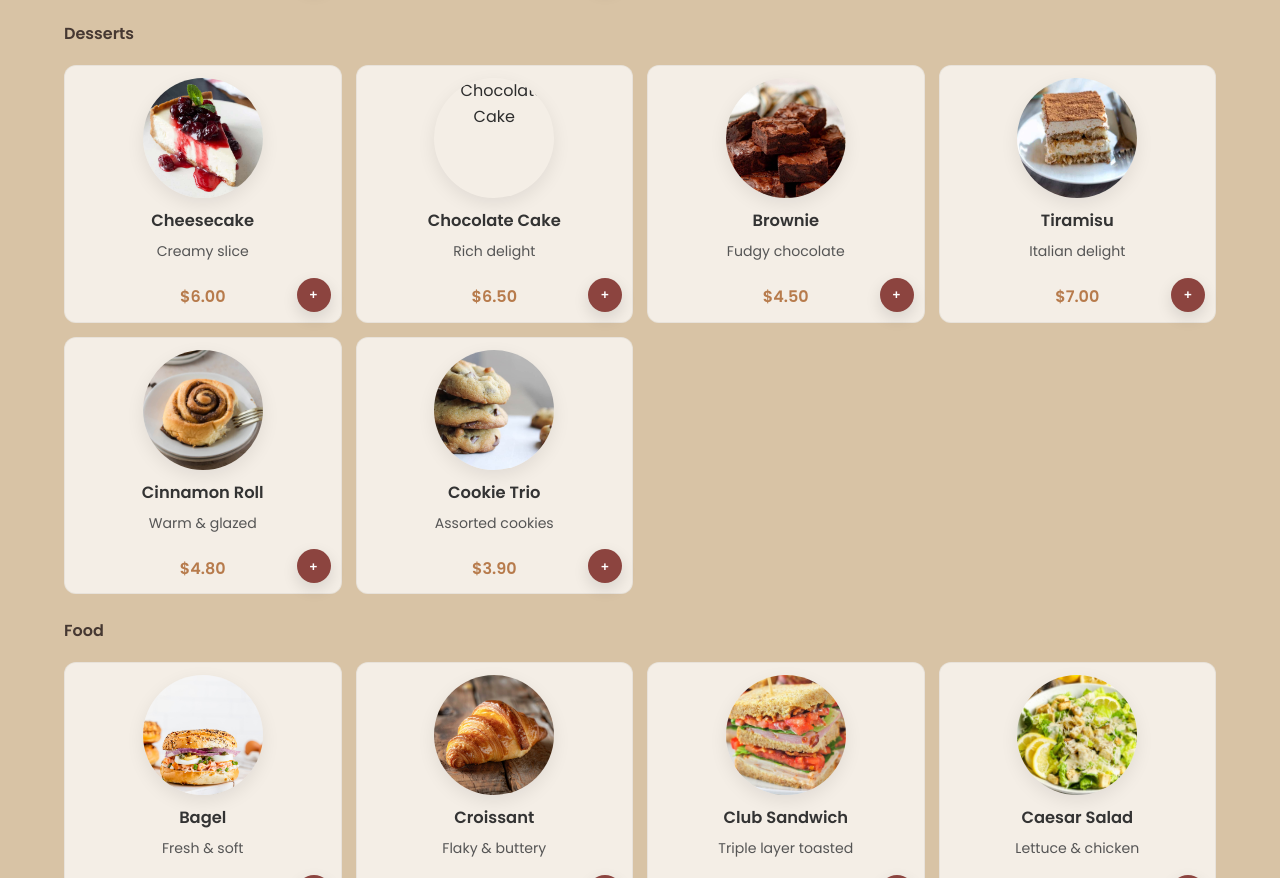
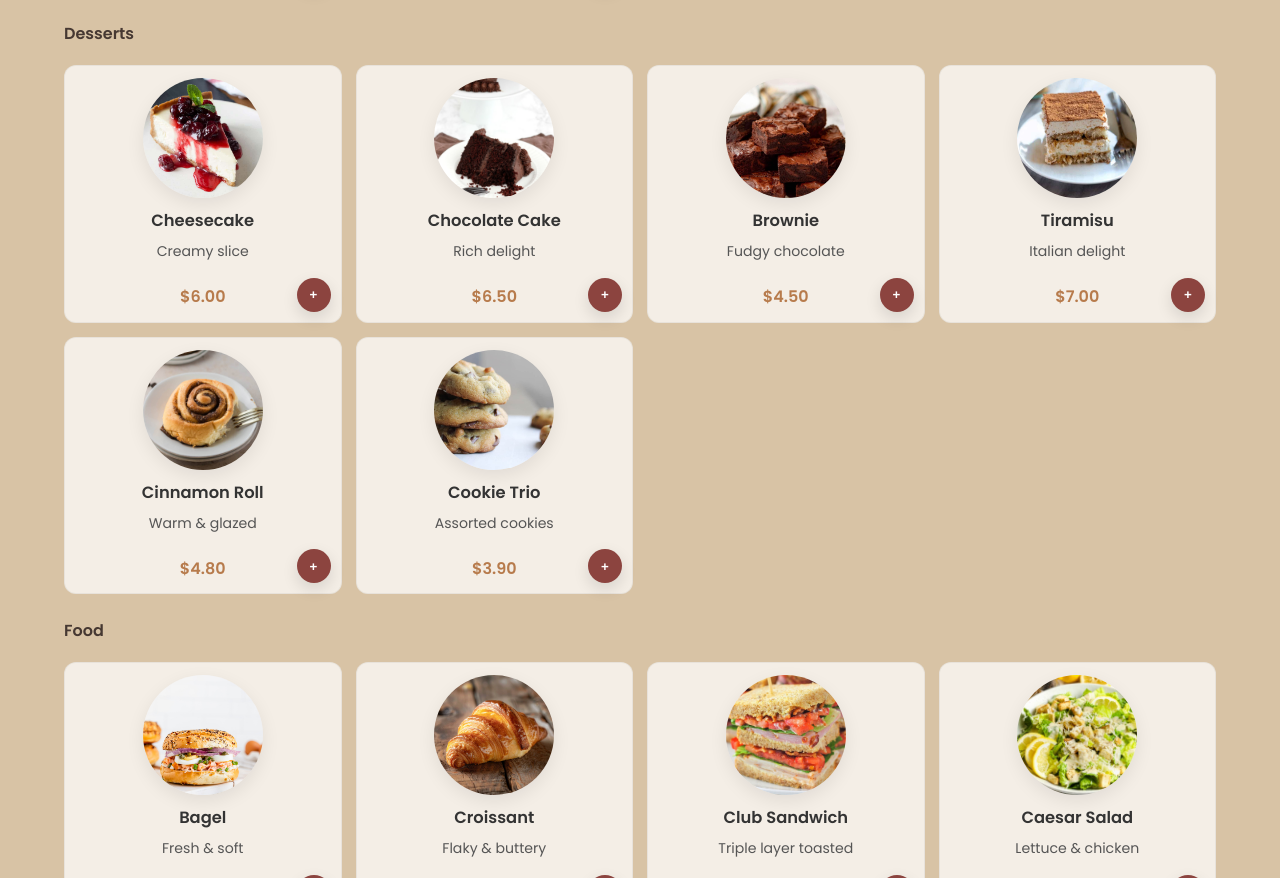
Before and after one commit to abdelrhmanbahrawy/rootandroast12, a plain HTML site: page index.html in a window 1280 px wide. Shown: the part 2675-3553 px from the top of the page. Drawn offline with nearby package versions, Linux system fonts and the light colour scheme.

Commit message:
Update index.html

```diff
--- a/index.html
+++ b/index.html
@@ -332,8 +332,8 @@ This is where your story begins, one sip at a time." data-ar="تأسست في 20
         <button class="add-to-cart" aria-label="Add Cheesecake">+</button>
       </div>
 
-      <div class="menu-item" data-name="Chocolate Cake" data-price="6.50" data-kcal="400" data-details="Rich chocolate delight." data-img="image/chocolate-cake.jpg">
-        <img src="image/chocolate-cake.jpg" alt="Chocolate Cake">
+      <div class="menu-item" data-name="Chocolate Cake" data-price="6.50" data-kcal="400" data-details="Rich chocolate delight." data-img="chocolate-cake.jpg">
+        <img src="chocolate-cake.jpg" alt="Chocolate Cake">
         <div class="menu-info"><h4 data-en="Chocolate Cake" data-ar="كيك الشوكولاتة">Chocolate Cake</h4><p data-en="Rich delight" data-ar="بمذاق غني">Rich delight</p><div class="menu-price">$6.50</div></div>
         <button class="add-to-cart" aria-label="Add Chocolate Cake">+</button>
       </div>
```
